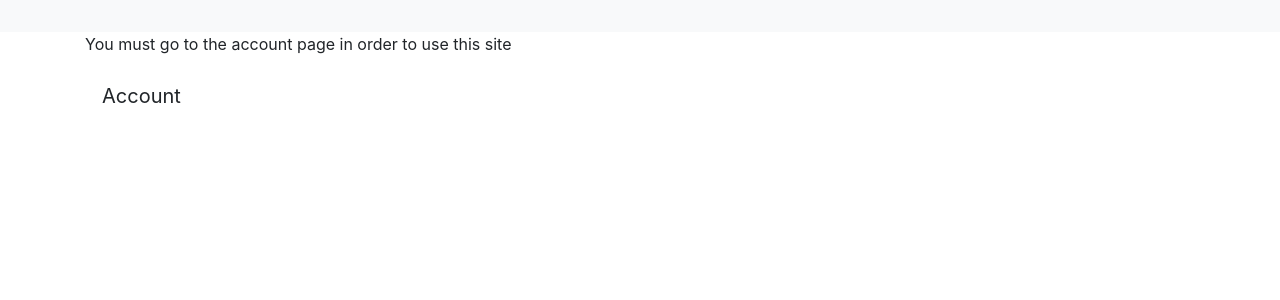
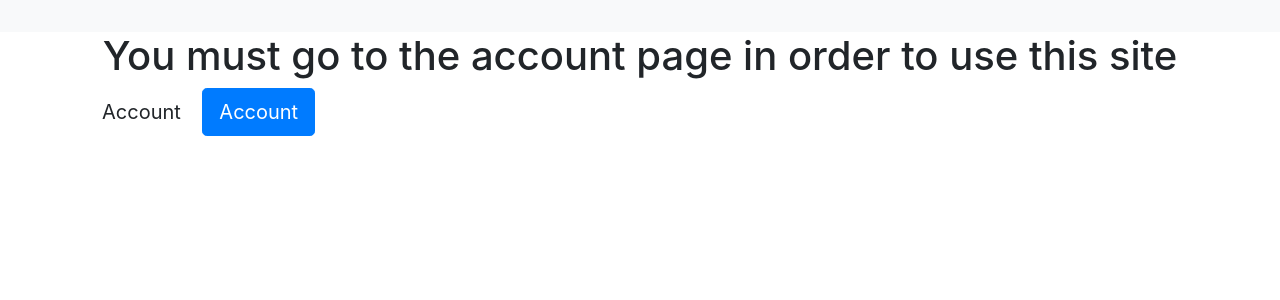
Before and after one commit to ShamefulOdin31/dnds.rocks, a PHP site: page /index.php in a window 1280 px wide. Shown: the top 300 px of the page. Run offline with PHP 8.4, Linux system fonts and the light colour scheme; the visitor is signed in with stand-in values (Sample User, id 1); data that the repository does not hold is empty.

Commit message:
additional clearnup

```diff
--- a/connect.php
+++ b/connect.php
@@ -1,11 +1,15 @@
 <?php
     define('DB_DSN', 'mysql:host=localhost;dbname=dndproject;charset=utf8');
-    define('DB_USER', 'serveruser2');
-    define('DB_PASS','richard');
+    define('DB_USER', 'richard');
+    define('DB_PASS','password');
 
     // login for first phpmyadmin login screen it
     // Username: serveruser2
     // Password: password
+
+    // Login for remote phpmyadmin
+    // Username : root
+    // Password: richard
     try
     {
         $db = new PDO(DB_DSN, DB_USER, DB_PASS);
--- a/index.php
+++ b/index.php
@@ -21,10 +21,20 @@
 <!-- Start of content -->
     <div class="container">
         <?php if(isset($_SESSION["loggedin"]) && $_SESSION["loggedin"] == true):?>
-            <p>You must go to the account page in order to use this site</p>
+            <h1 class="text-center">You must go to the account page in order to use this site</h1>
             <button type="button" class="btn bnt-primary btn-lg"><a href="account.php"></a>Account</button>
+            <a class="btn btn-primary btn-lg" href="account.php">Account</a>
         <?php else: ?>
-
+            <br><br><br>
+            <div class="container">
+                <div class="row">
+                    <div class="col text-center">
+                        <h1 class="center-text">You must login to a account to use this site.</h1>
+                        <br>
+                        <a class="btn btn-primary btn-lg center-block" href="login.php">Login</a>
+                    </div>
+                </div>
+            </div>
         <?php endif ?>
     </div>
 </body>
```
